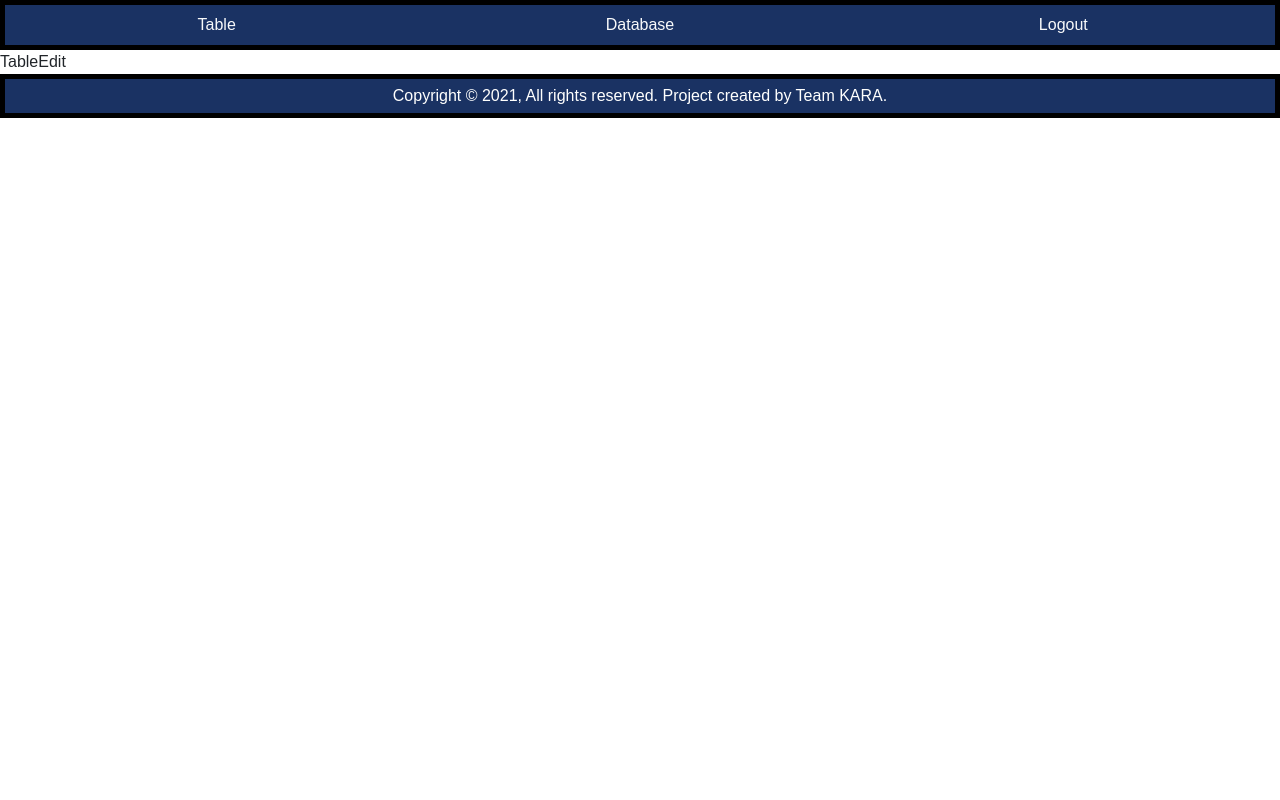
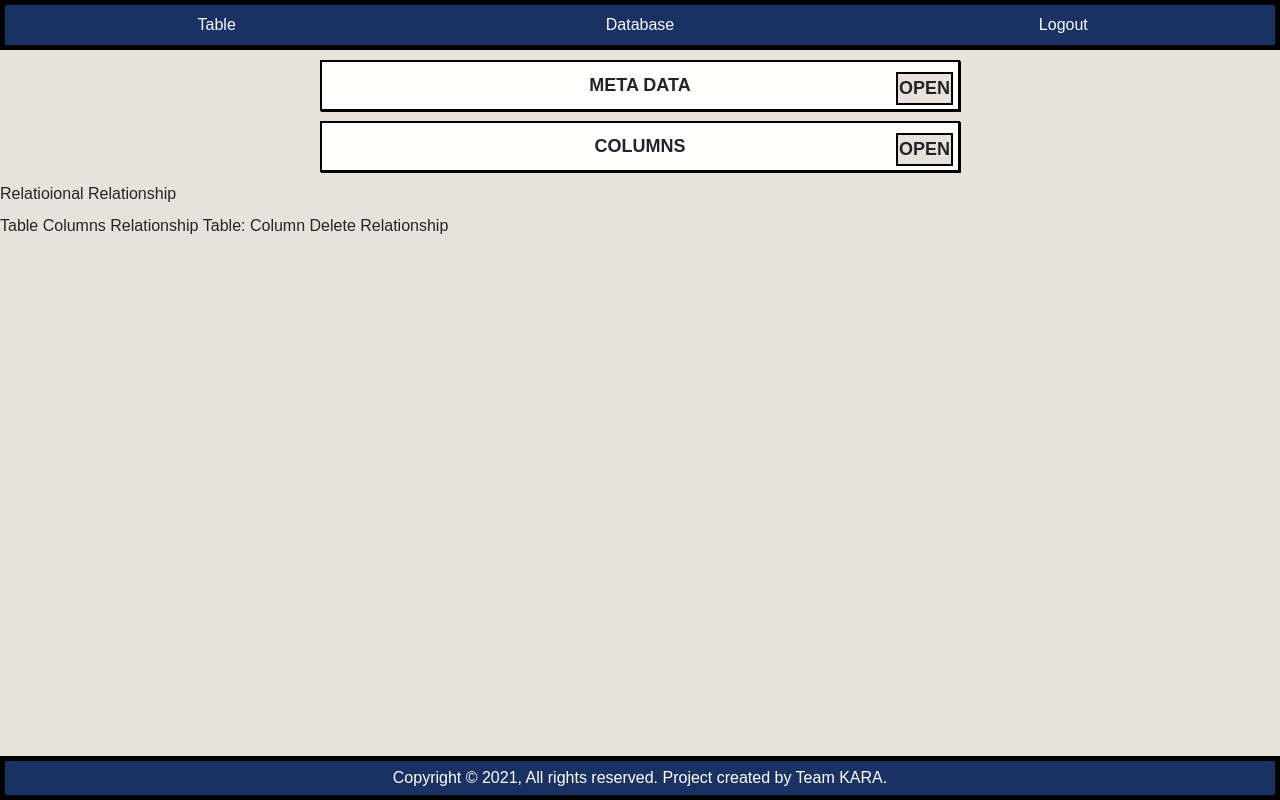
Before and after one commit to AbdulBaseetShabi/KARA, a React (Create React App) app in the folder client/: page /table/edit in a window 1280 px wide. Built offline with nearby package versions, Linux system fonts and the light colour scheme; a web font is replaced by a local one.

Commit message:
table edit structure

```diff
--- a/client/src/routes/table/edit/table-edit.css
+++ b/client/src/routes/table/edit/table-edit.css
@@ -0,0 +1,34 @@
+#table-edit-container{
+    width: 100%;
+    min-height: calc(100% - 44px - 50px);
+    background-color: #e8e2db;
+    padding-top: 10px;
+    /* color: #fffffe; */
+}
+
+.white-card{
+    width: 50%;
+    padding-bottom: 10px;
+    background-color: #fffffe;
+    margin: 0 auto;
+    border: 2px solid black;
+    box-shadow: 1px 1px black;
+    margin-bottom: 10px;
+}
+
+.metadata{
+    text-align: center;
+}
+
+.metadata-label{
+    width: 100%;
+}
+
+.close-open-button{
+    border: 2px solid black;
+    background-color: #e8e2db;
+    padding: 1px;
+    position: absolute;
+    right: 5px;
+    cursor: pointer;
+}
--- a/client/src/routes/table/edit/table-edit.js
+++ b/client/src/routes/table/edit/table-edit.js
@@ -1,10 +1,112 @@
 import React from "react";
+import Columns from "./helper-components/columns";
+import MetaData from "./helper-components/meta-data";
 import "./table-edit.css";
 
-function TableEdit() {
-  return (
-    <div>TableEdit</div>
-  );
+const mock_data = [
+  {
+    column_name: "Name",
+    data_type: "VARCHAR",
+    default_value: "",
+    constraints: "Value != null",
+  },
+  {
+    column_name: "Age",
+    data_type: "Integer",
+    default_value: "n/a",
+    constraints: "Value > 10",
+  },
+  {
+    column_name: "DOB",
+    data_type: "Date",
+    default_value: "Today Date",
+    constraints: "n/a",
+  },
+  {
+    column_name: "Married",
+    data_type: "Boolean",
+    default_value: "false",
+    constraints: "n/a",
+  },
+  {
+    column_name: "Spouse",
+    data_type: "VARCHAR",
+    default_value: "NULL",
+    constraints: "n/a",
+  },
+];
+
+class TableEdit extends React.Component {
+  constructor(props) {
+    super(props);
+    this.state = {
+      open_meta_data_view: false,
+      open_columns_view: false,
+      show_columns: [],
+    };
+    this.showMetaDataView = this.showMetaDataView.bind(this);
+    this.showColumnView = this.showColumnView.bind(this);
+    this.openColumnInfo = this.openColumnInfo.bind(this);
+    this.table_meta_data = {
+      no_of_columns: 5,
+      no_of_entries: 500,
+    };
+  }
+
+  showMetaDataView() {
+    this.setState((prevState, prevProps) => {
+      return { open_meta_data_view: !prevState.open_meta_data_view };
+    });
+  }
+
+  showColumnView() {
+    this.setState((prevState, prevProps) => {
+      return { open_columns_view: !prevState.open_columns_view };
+    });
+  }
+
+  populateShowColumn(n) {
+    for (let i = 0; i < n; i++) {
+      this.state.show_columns.push(false);
+    }
+  }
+
+  openColumnInfo(index) {
+    this.setState((prevState, prevProps) => {
+      let prev_value = this.state.show_columns[index];
+      let new_show_column = [];
+      for (let i = 0; i < this.state.show_columns.length; i++) {
+        new_show_column.push(false);
+      }
+
+      new_show_column[index] = !prev_value;
+      return { show_columns: new_show_column };
+    });
+  }
+
+  render() {
+    this.populateShowColumn(mock_data.length);
+    return (
+      <div id="table-edit-container">
+        <MetaData
+          open_meta_data_view={this.state.open_meta_data_view}
+          showMetaDataView={this.showMetaDataView}
+          table_meta_data={this.table_meta_data}
+        />
+        <Columns
+          open_columns_view={this.state.open_columns_view}
+          data={mock_data}
+          show_columns={this.state.show_columns}
+          showColumnView={this.showColumnView}
+          openColumnInfo={this.openColumnInfo}
+        />
+        <label>Relatioional Relationship</label>
+        <br />
+        <label>Table Columns</label> <label>Relationship</label>{" "}
+        <label>Table: Column</label> <label>Delete Relationship</label>
+      </div>
+    );
+  }
 }
 
 export default TableEdit;
```
